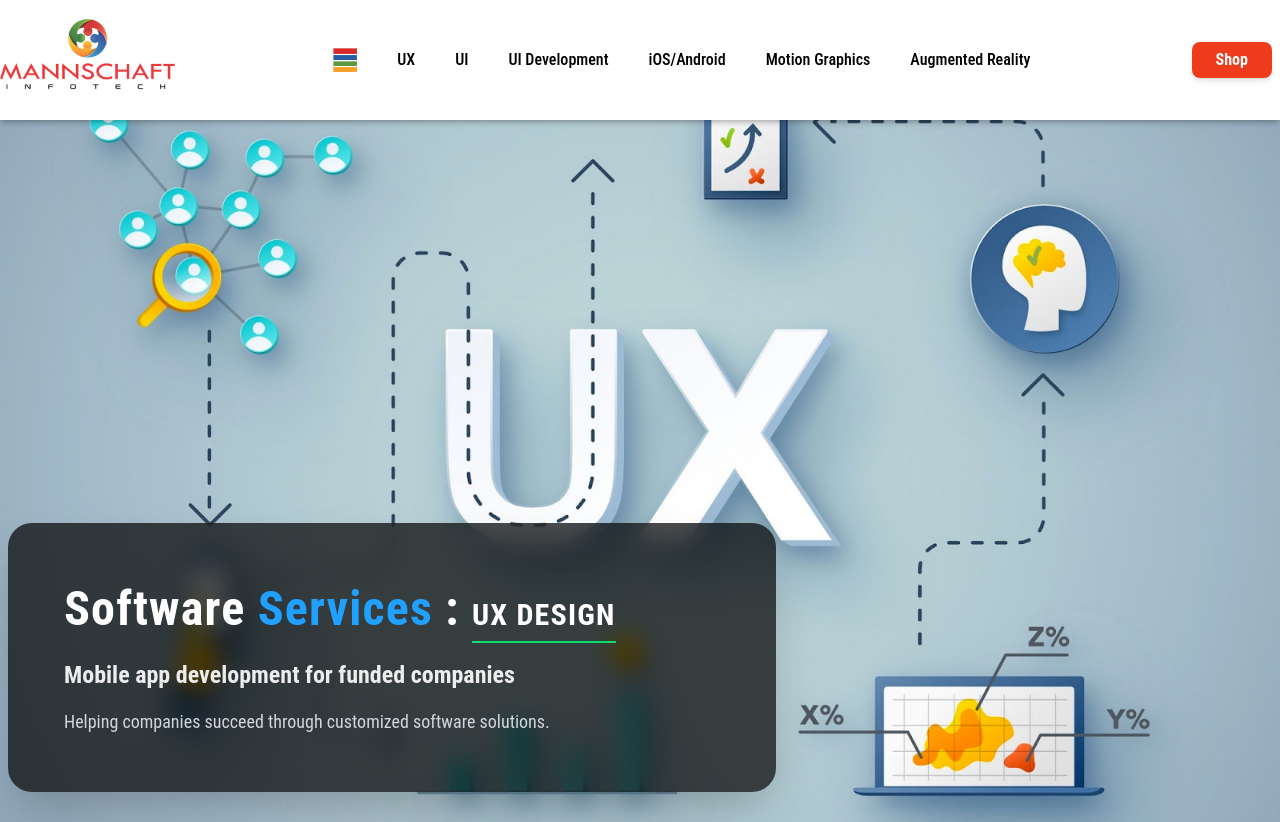
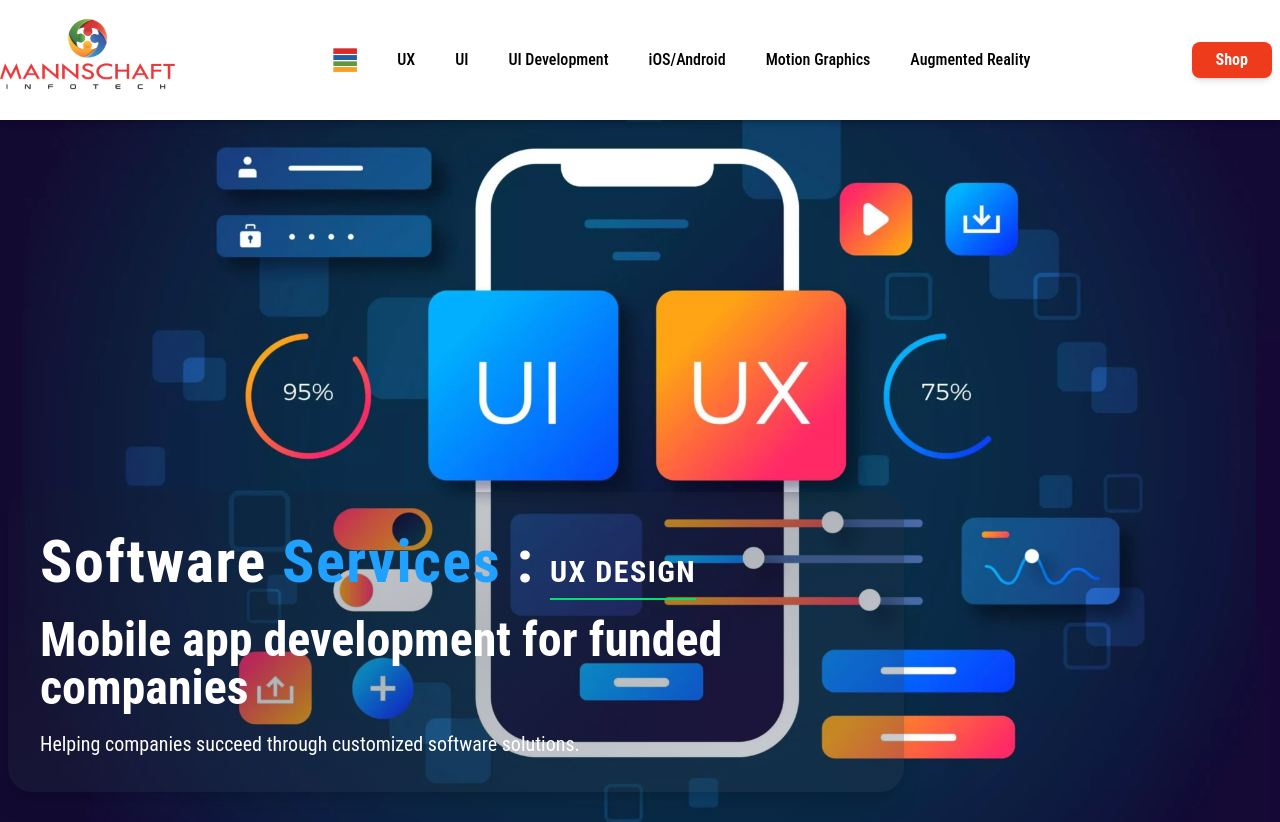
Before and after one commit to kalyandoki/mannschaft-infotech-web, a React (Vite) app: page /ux-design in a window 1280 px wide. Shown: the top 822 px of the page. Built offline with nearby package versions, Linux system fonts and the light colour scheme.

Commit message:
mannschaft infotech

```diff
--- a/src/components/SoftwareShowcase.jsx
+++ b/src/components/SoftwareShowcase.jsx
@@ -1,4 +1,4 @@
-import bgImg from "../assets/mannInfra/ux111.png";
+import bgImg from "../assets/mannInfra/ux1.webp";
 import AnimatedHeading from "./AnimatedHeading";
 
 export default function SoftwareShowcase() {
@@ -7,19 +7,22 @@ export default function SoftwareShowcase() {
       className="relative w-full h-screen bg-cover bg-center flex items-end"
       style={{ backgroundImage: `url(${bgImg})` }}
     >
-      <div className="w-full md:max-w-2xl lg:max-w-3xl xl:max-w-3xl  p-6 sm:p-10 lg:p-14 bg-black/70 text-white rounded-t-3xl sm:rounded-3xl backdrop-blur-md shadow-2xl m-2 sm:mb-14">
-        <h1 className="text-xl sm:text-3xl md:text-4xl lg:text-5xl font-extrabold leading-tight tracking-wide">
+      <div className="w-full md:max-w-2xl lg:max-w-3xl xl:max-w-4xl p-4 sm:p-8 lg:p-8 rounded-3xl m-2 sm:mb-14 bg-gradient-to-br from-[#0f172a2a] via-[#1e293b57] to-[#3341553d] shadow-xl">
+        {/* === Heading === */}
+        <h1 className="text-xl sm:text-3xl md:text-4xl lg:text-6xl font-extrabold leading-tight tracking-wide text-white">
           Software <span className="text-[#21a1ff]">Services</span> :{" "}
-          <span className="text-[#fff]">
+          <span className="text-[#fff] text-2xl sm:text-3xl md:text-4xl lg:text-5xl">
             <AnimatedHeading text="UX DESIGN" />
           </span>
         </h1>
 
-        <h2 className="text-sm sm:text-lg md:text-xl lg:text-2xl font-semibold mt-4 text-white/90">
+        {/* === Subheading === */}
+        <h2 className="text-sm sm:text-lg md:text-2xl lg:text-5xl font-semibold mt-4 text-white">
           Mobile app development for funded companies
         </h2>
 
-        <p className="text-xs sm:text-base md:text-lg mt-4 text-gray-300 leading-relaxed">
+        {/* === Paragraph === */}
+        <p className="text-xs sm:text-base md:text-xl mt-4 text-white leading-relaxed">
           Helping companies succeed through customized software solutions.
         </p>
       </div>
```
